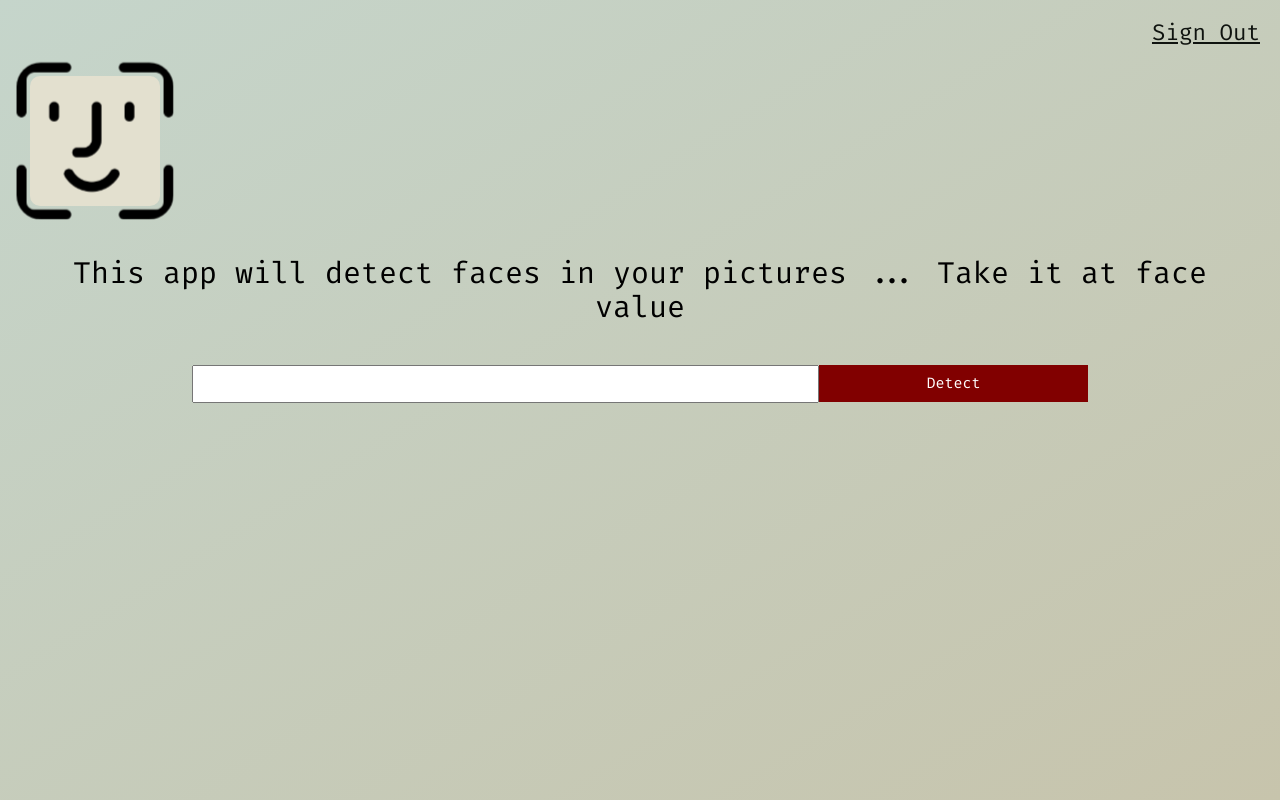
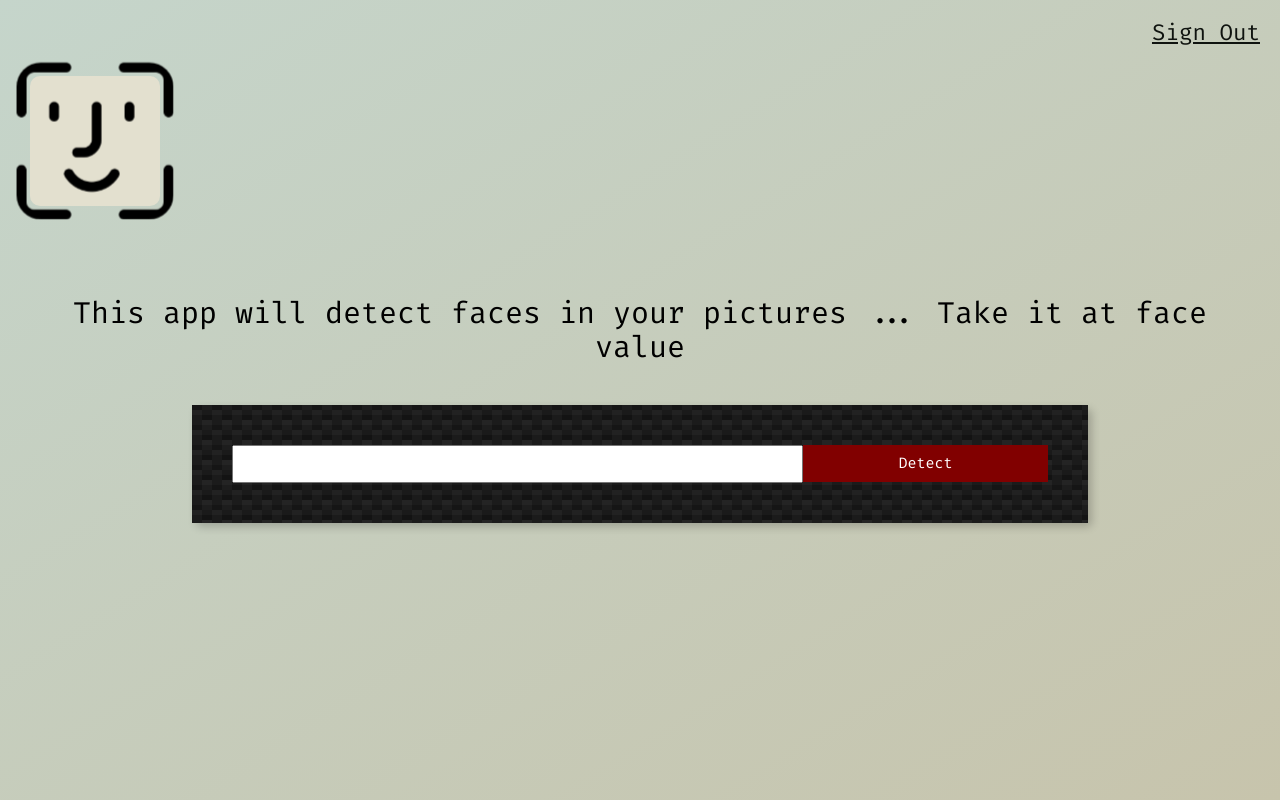
Before and after one commit to AyeshaMunawar-profile/startrack, a React (Create React App) app: page / in a window 1280 px wide. Built offline with nearby package versions, Linux system fonts and the light colour scheme.

Commit message:
Add background to the image form

```diff
--- a/src/components/ImageLinkForm/ImageLinkForm.css
+++ b/src/components/ImageLinkForm/ImageLinkForm.css
@@ -7,9 +7,21 @@
 }
 
 .input-box {
-
+    background: linear-gradient(27deg, #151515 5px, transparent 5px) 0 5px,
+    linear-gradient(207deg, #151515 5px, transparent 5px) 10px 0px,
+    linear-gradient(27deg, #222 5px, transparent 5px) 0px 10px,
+    linear-gradient(207deg, #222 5px, transparent 5px) 10px 5px,
+    linear-gradient(90deg, #1b1b1b 10px, transparent 10px),
+    linear-gradient(#1d1d1d 25%, #1a1a1a 25%, #1a1a1a 50%, transparent 50%, transparent 75%, #242424 75%, #242424);
+    background-color: #131313;
+    background-size: 20px 20px;
 }
 
 .btn-detect {
-   border: none;
+    border: none;
 }
+.btn-detect:hover,
+.btn-detect:active,
+.btn-detect:focus{
+    background-color: var(--color-red__1);
+}
--- a/src/components/ImageLinkForm/ImageLinkForm.js
+++ b/src/components/ImageLinkForm/ImageLinkForm.js
@@ -4,12 +4,14 @@ import './ImageLinkForm.css';
 const ImageLinkForm = () => {
     return (
         <>
-            <div className="image-link-form ml-auto mr-0 ">
+            <div className="image-link-form mt6">
                 <p className="f2 f1-l form-title ma5">{'This app will detect faces in your pictures ... Take it at face value '}</p>
                 <div className="input-box w-70-l w-60-m w-80-ns center">
-                    <input type='url' name="url" id='url' className='f4 pa3 w-70 center'/>
-                    <button className="btn-detect w-30 grow f3 link ph3 pv3 dib white background-red__0">Detect
-                    </button>
+                    <div className="pa5 br3 shadow-5">
+                        <input type='url' name="url" id='url' className='f4 pa3 w-70 center'/>
+                        <button className="btn-detect w-30 grow f3 link ph3 pv3 dib white background-red__0">Detect
+                        </button>
+                    </div>
                 </div>
             </div>
         </>
```
